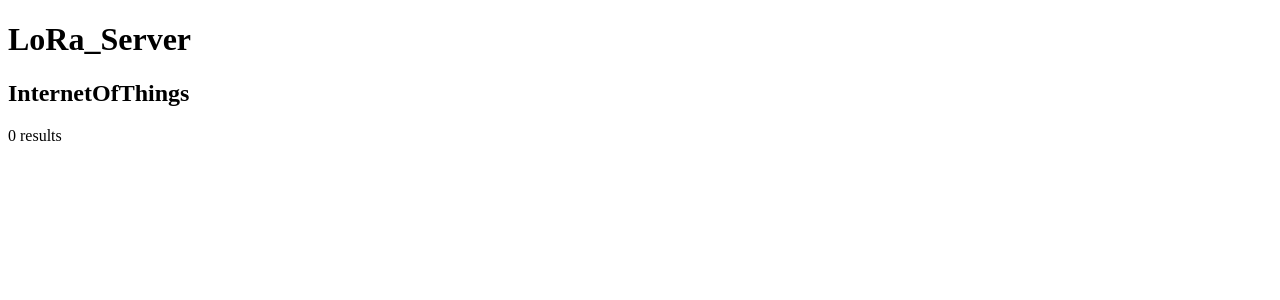
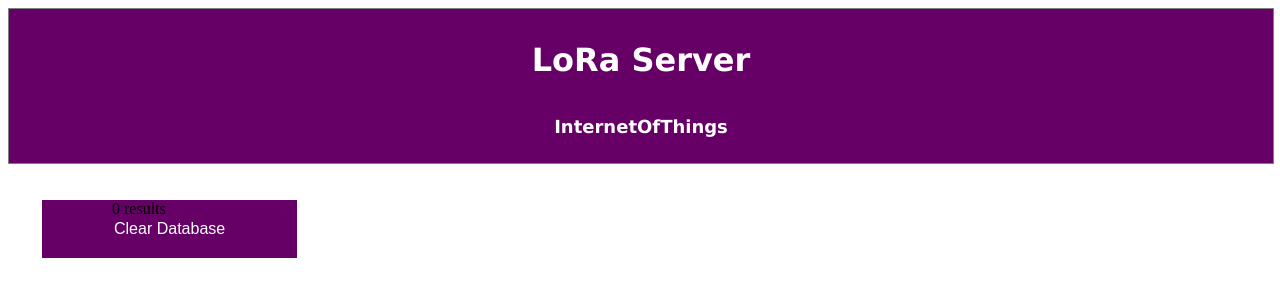
Before and after one commit to gtawde/LoRa_App_Server_KPN, a PHP site: page / in a window 1280 px wide. Shown: the top 300 px of the page. Run offline with PHP 8.4, Linux system fonts and the light colour scheme; data that the repository does not hold is empty.

Commit message:
Updated UI of index; added clear database option

```diff
--- a/index.php
+++ b/index.php
@@ -1,20 +1,65 @@
 <!DOCTYPE html>
 <html>
-<head>
+<head><meta http-equiv="refresh" content="10">
     <title>LoRa_Server</title>
     <style>
     table, th, td {
-    border: 1px solid black;
+    padding: 10px;
+    text-align: left;
+    margin: 0 auto;
+    }
+    p.heading {
+    font-family: Verdana, Geneva, sans-serif;
+    }
+    div.container {
+    width: 100%;
+    border: 1px solid gray;
+    background-color: #660066;
+    text-align: center;
+    vertical-align: middle;
+    }
+    nav {
+    float: left;
+    max-width: 40px;
+    margin: 1em;
+    padding: 1em;
+    }
+    article {
+    margin-left: 50px;
+    padding: 1em;
+    overflow: hidden;
+    }
+    input[type=submit] {
+    background-color: #660066;
+    border: none;
+    color: white;
+    padding: 20px 72px;
+    text-align: center;
+    text-decoration: none;
+    display: inline-block;
+    font-size: 16px;
+    margin: 4px 2px;
+    cursor: pointer;
 }
-</style>
+    </style>
 </head>
 <body>
+<div class="container">
 <header>
-    <h1>LoRa_Server</h1>
-    <h2>InternetOfThings</h2>
+<h1><p class = "heading"><font size="6" color="white">LoRa Server</font></p></h1>
+<h2><p class = "heading"><font size="4" color="white">InternetOfThings</font></p></h2>
 </header>
+</div>
+<div class ="article">
+<nav>
+<form action="delete.php" method="get">
+  <input type="submit" value="Clear Database">
+</form>
+</nav>
+<br></br>
 <?php
 include("display.php");
 ?>
+</div>
 </body>
 </html>
```
Also changed, not shown: delete.php (added, +38 -0 lines), post.php (+2 -8 lines), display.php (line endings or trailing spaces).
